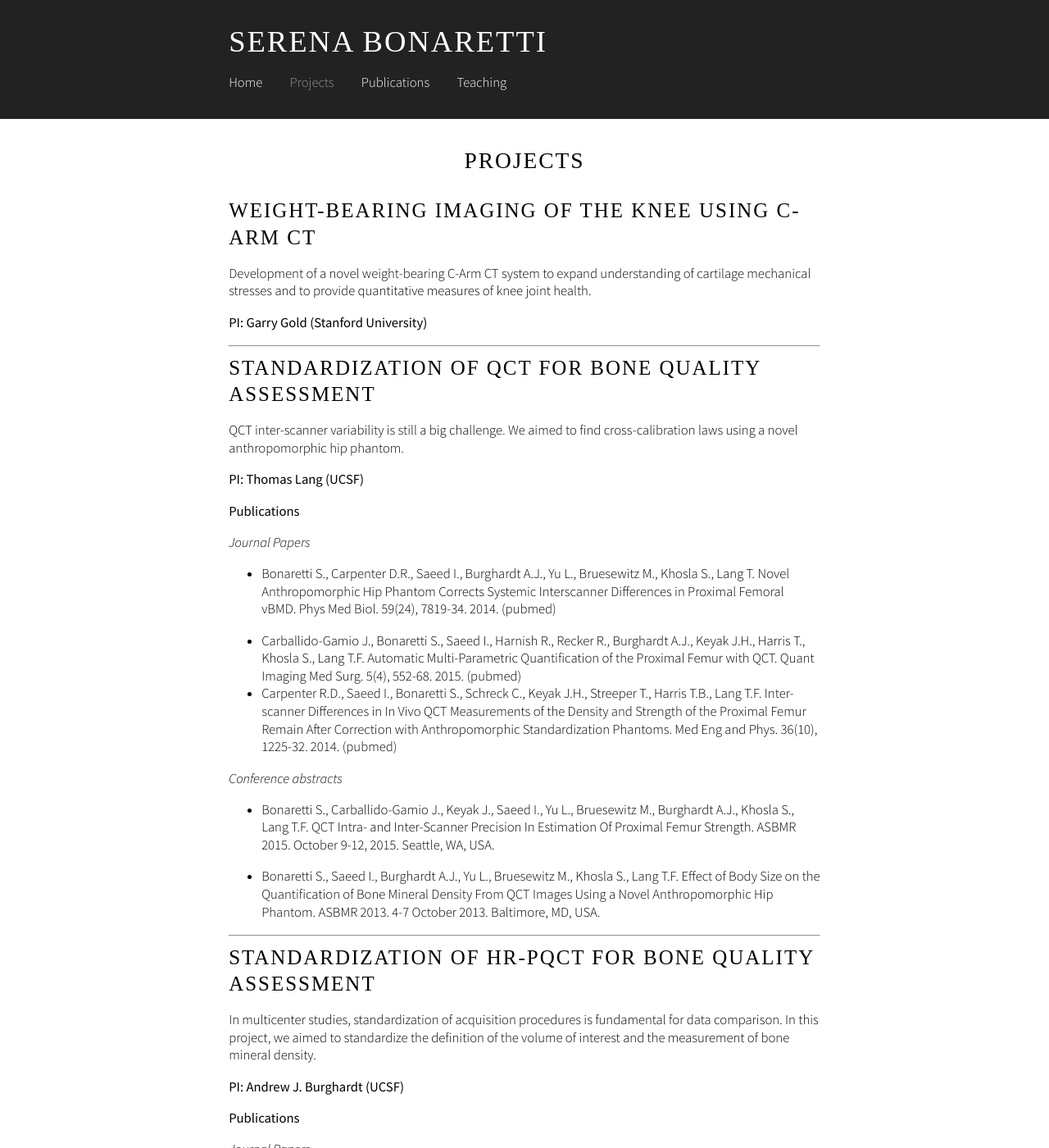
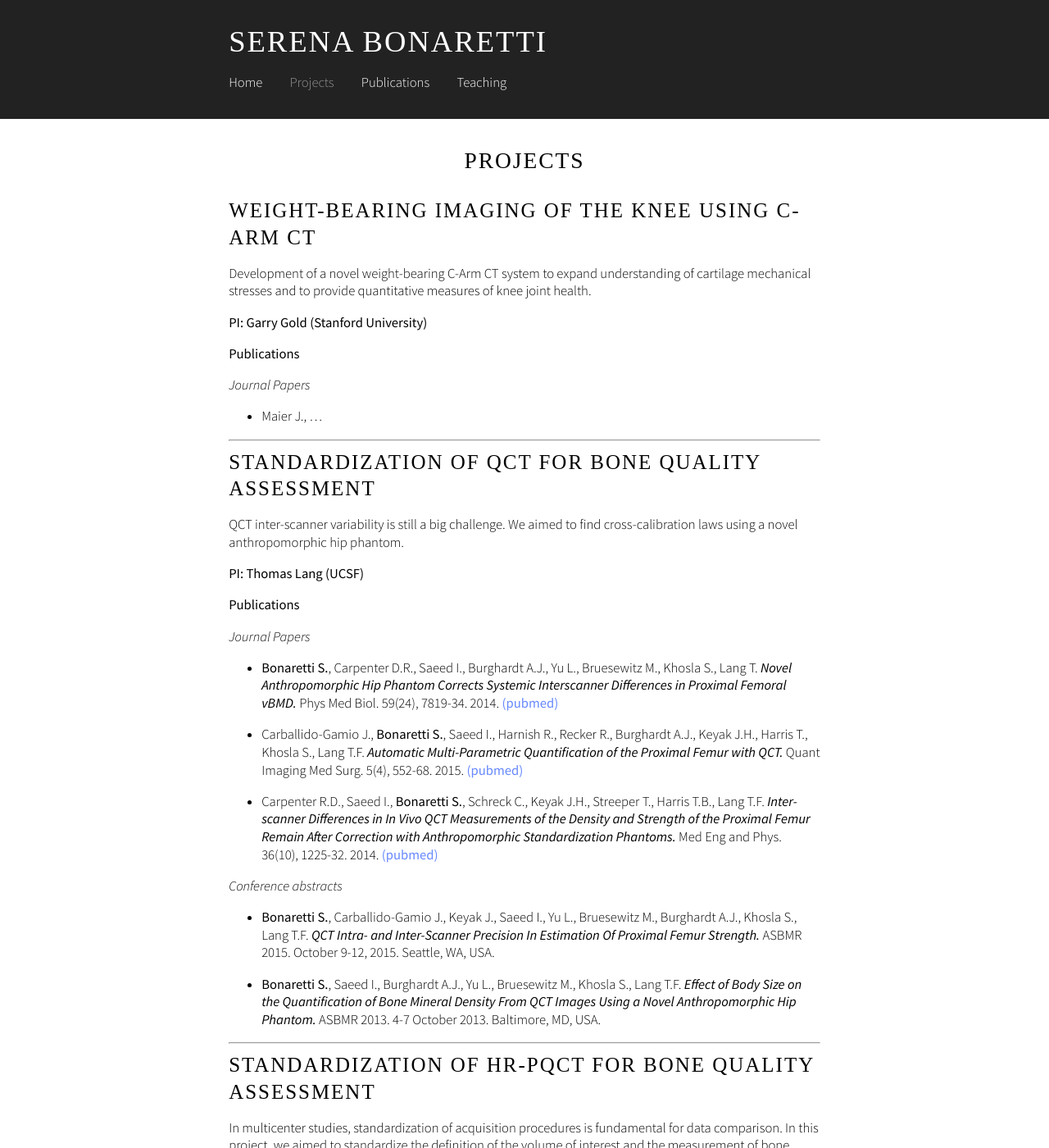
Before and after one commit to sbonaretti/sbonaretti.github.io, a Jekyll site: the page built from Projects.md, in a window 1280 px wide and 1400 px high. Shown: the whole window at 82% size. Built offline with Jekyll 4.4.1, drawn with Linux system fonts in a browser that asks for light colours; some web fonts are replaced; part of the change alters nothing that is shown.

Commit message:
Update Projects.md

```diff
--- a/Projects.md
+++ b/Projects.md
@@ -7,6 +7,12 @@ title:  "Projects"
 Development of a novel weight-bearing C-Arm CT system to expand understanding of cartilage mechanical stresses and to provide quantitative measures of knee joint health.
 
 **PI: Garry Gold (Stanford University)**
+
+**Publications**
+
+_Journal Papers_
+
+* Maier J., ...
 
 ---
 
@@ -18,15 +24,18 @@ QCT inter-scanner variability is still a big challenge. We aimed to find cross-c
 **Publications**
 
 _Journal Papers_
-* Bonaretti S., Carpenter D.R., Saeed I., Burghardt A.J., Yu L., Bruesewitz M., Khosla S., Lang T. Novel Anthropomorphic Hip Phantom Corrects Systemic Interscanner Differences in Proximal Femoral vBMD. Phys Med Biol. 59(24), 7819-34. 2014. (﻿pubmed﻿)
 
-* Carballido-Gamio J., Bonaretti S., Saeed I., Harnish R., Recker R., Burghardt A.J., Keyak J.H., Harris T., Khosla S., Lang T.F. Automatic Multi-Parametric Quantification of the Proximal Femur with QCT. Quant Imaging Med Surg. 5(4), 552-68. 2015. (pubmed)
-* Carpenter R.D., Saeed I., Bonaretti S., Schreck C., Keyak J.H., Streeper T., Harris T.B., Lang T.F. Inter-scanner Differences in In Vivo QCT Measurements of the Density and Strength of the Proximal Femur Remain After Correction with Anthropomorphic Standardization Phantoms. Med Eng and Phys. 36(10), 1225-32. 2014. (﻿pubmed)
+* **Bonaretti S.**, Carpenter D.R., Saeed I., Burghardt A.J., Yu L., Bruesewitz M., Khosla S., Lang T. **_Novel Anthropomorphic Hip Phantom Corrects Systemic Interscanner Differences in Proximal Femoral vBMD._** Phys Med Biol. 59(24), 7819-34. 2014. [(pubmed)](){:target="_blank"}
+
+* Carballido-Gamio J., **Bonaretti S.**, Saeed I., Harnish R., Recker R., Burghardt A.J., Keyak J.H., Harris T., Khosla S., Lang T.F. **_Automatic Multi-Parametric Quantification of the Proximal Femur with QCT._** Quant Imaging Med Surg. 5(4), 552-68. 2015. [(pubmed)](){:target="_blank"}
+
+* Carpenter R.D., Saeed I., **Bonaretti S.**, Schreck C., Keyak J.H., Streeper T., Harris T.B., Lang T.F. **_Inter-scanner Differences in In Vivo QCT Measurements of the Density and Strength of the Proximal Femur Remain After Correction with Anthropomorphic Standardization Phantoms._** Med Eng and Phys. 36(10), 1225-32. 2014. [(pubmed)](){:target="_blank"}
 
 _Conference abstracts_
-* Bonaretti S., Carballido-Gamio J., Keyak J., Saeed I., Yu L., Bruesewitz M., Burghardt A.J., Khosla S., Lang T.F. QCT Intra- and Inter-Scanner Precision In Estimation Of Proximal Femur Strength. ASBMR 2015. October 9-12, 2015. Seattle, WA, USA.
 
-* Bonaretti S., Saeed I., Burghardt A.J., Yu L., Bruesewitz M., Khosla S., Lang T.F. Effect of Body Size on the Quantification of Bone Mineral Density From QCT Images Using a Novel Anthropomorphic Hip Phantom. ASBMR 2013. 4-7 October 2013. Baltimore, MD, USA.
+* **Bonaretti S.**, Carballido-Gamio J., Keyak J., Saeed I., Yu L., Bruesewitz M., Burghardt A.J., Khosla S., Lang T.F. **_QCT Intra- and Inter-Scanner Precision In Estimation Of Proximal Femur Strength._** ASBMR 2015. October 9-12, 2015. Seattle, WA, USA.
+
+* **Bonaretti S.**, Saeed I., Burghardt A.J., Yu L., Bruesewitz M., Khosla S., Lang T.F. **_Effect of Body Size on the Quantification of Bone Mineral Density From QCT Images Using a Novel Anthropomorphic Hip Phantom._** ASBMR 2013. 4-7 October 2013. Baltimore, MD, USA.
 
 ---
 
```
